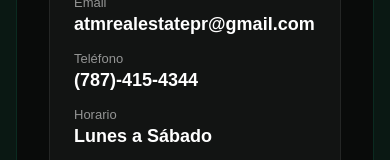
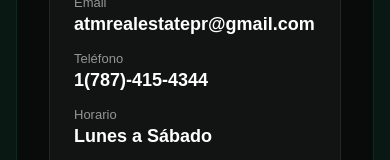
Before and after one commit to ale310torres/Torres-compra-cash, a Next.js app: page / in a window 390 px wide. Shown: the part 8070-8230 px from the top of the page. Built offline with nearby package versions, Linux system fonts and the light colour scheme.

Commit message:
Update phone display and digits format

```diff
--- a/app/page.tsx
+++ b/app/page.tsx
@@ -2,8 +2,8 @@
   const business = {
     name: 'Torres Compra Cash',
     email: 'atmrealestatepr@gmail.com',
-    phoneDisplay: '(787)-415-4344',
-    phoneDigits: '787-415-4344',
+    phoneDisplay: '1(787)-415-4344',
+    phoneDigits: '17874154344',
     whatsappMessage:
       'Hola, quiero recibir una oferta cash para mi propiedad en Puerto Rico.',
     messengerUrl: 'https://m.me/torrescompracash',
```
